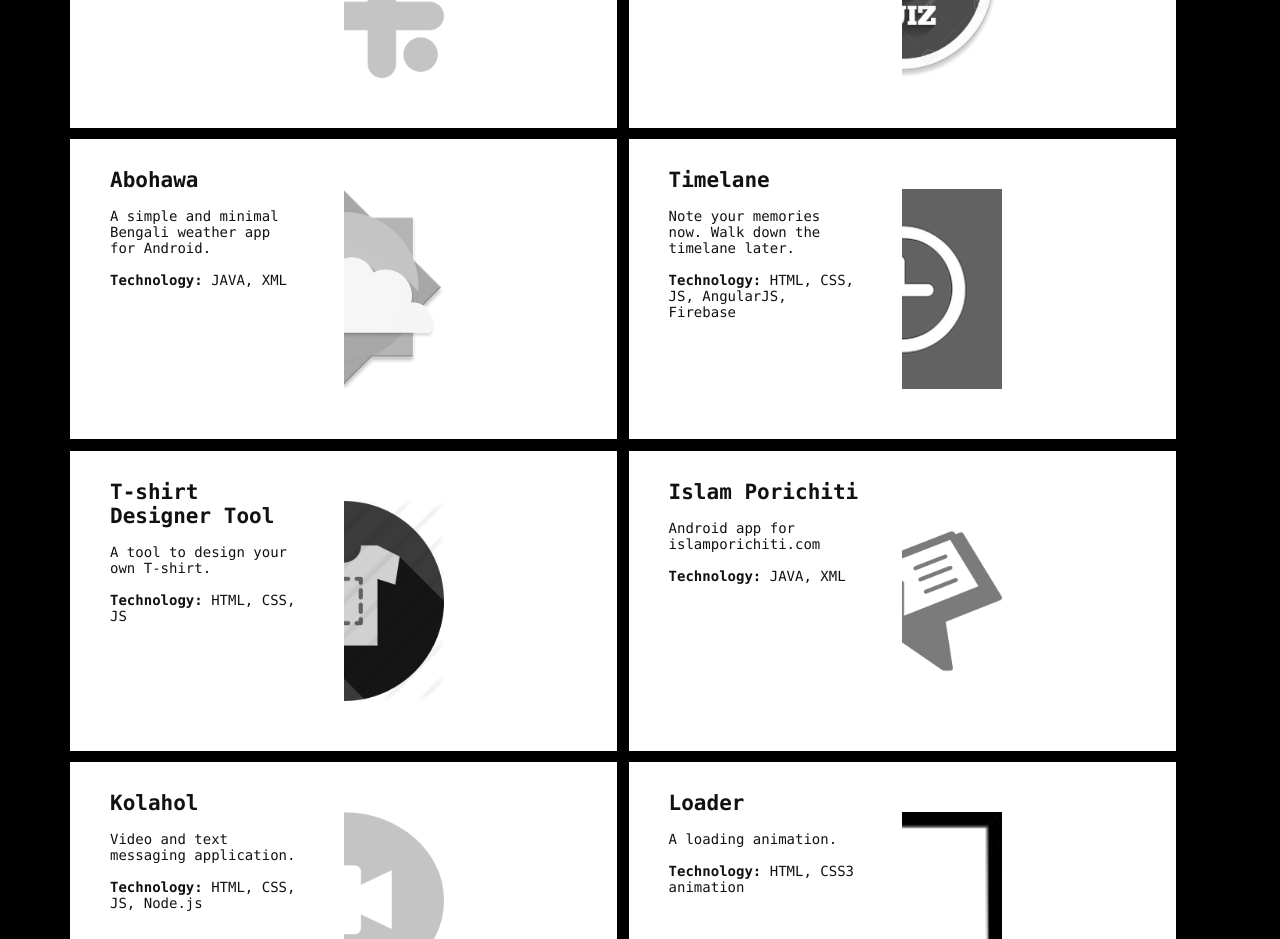
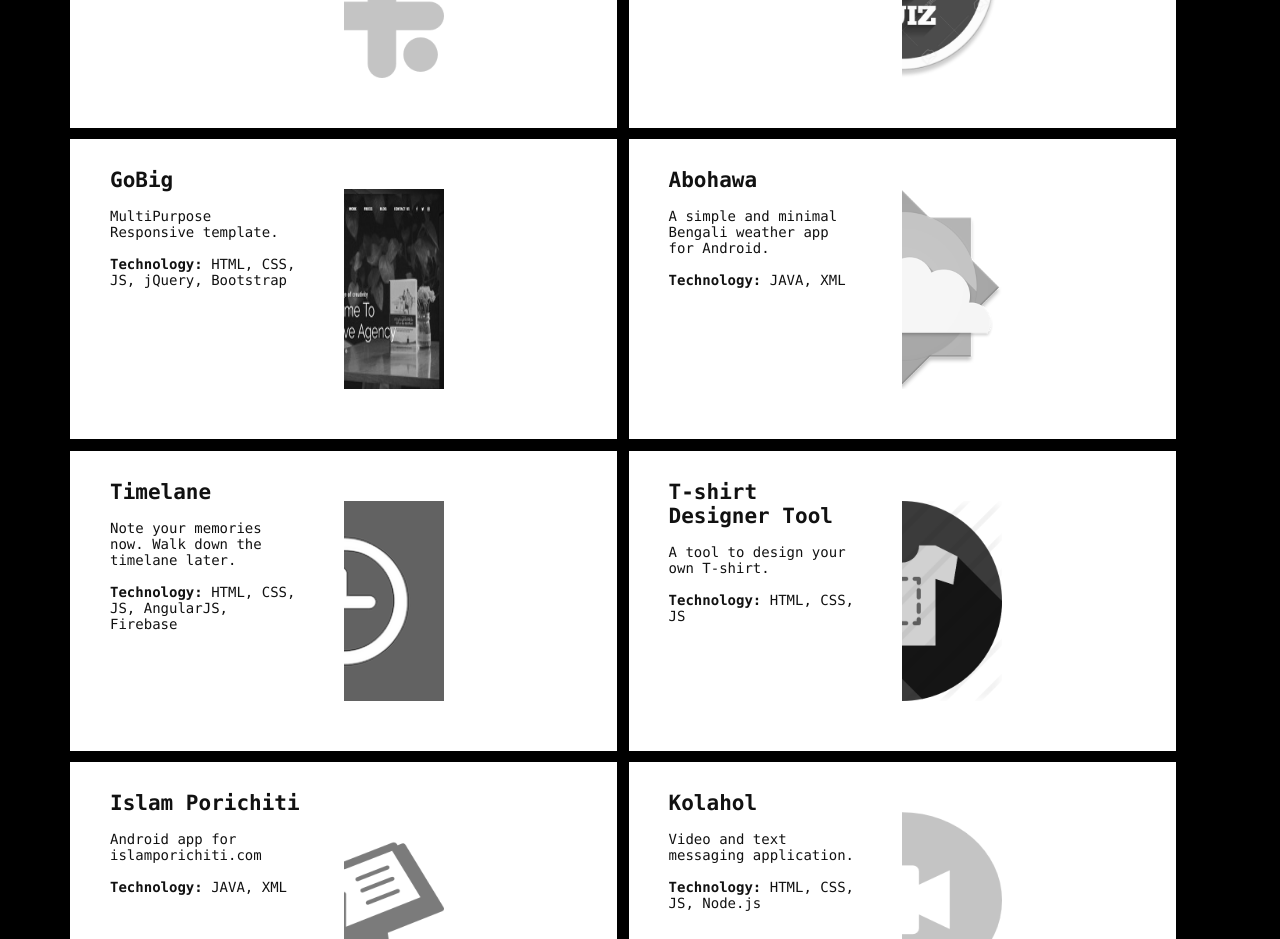
Before and after one commit to IsmailRubad/ismail.me, a plain HTML site: page index.html in a window 1280 px wide. Shown: the part 1040-1979 px from the top of the page. Drawn offline with nearby package versions, Linux system fonts and the light colour scheme.

Commit message:
Update index.html

```diff
--- a/index.html
+++ b/index.html
@@ -71,6 +71,20 @@
 									<p>
 										<b>Technology:</b>
 										HTML, CSS, JS, PHP, MySQL, CodeIgniter
+									</p>
+								</div>
+							</div>
+						</a>
+					</li>
+					<li class="animated_element">
+						<a style="background-image: url(image/gobig.jpg)" href="http://ismailsweb.epizy.com/BeeGees/home.html" target="_blank">
+							<div class="project_info">
+								<h2 class="project_name">GoBig</h2>
+								<div class="project_details">
+									<p>MultiPurpose Responsive template.</p>
+									<p>
+										<b>Technology:</b>
+										HTML, CSS, JS, jQuery, Bootstrap
 									</p>
 								</div>
 							</div>
```
